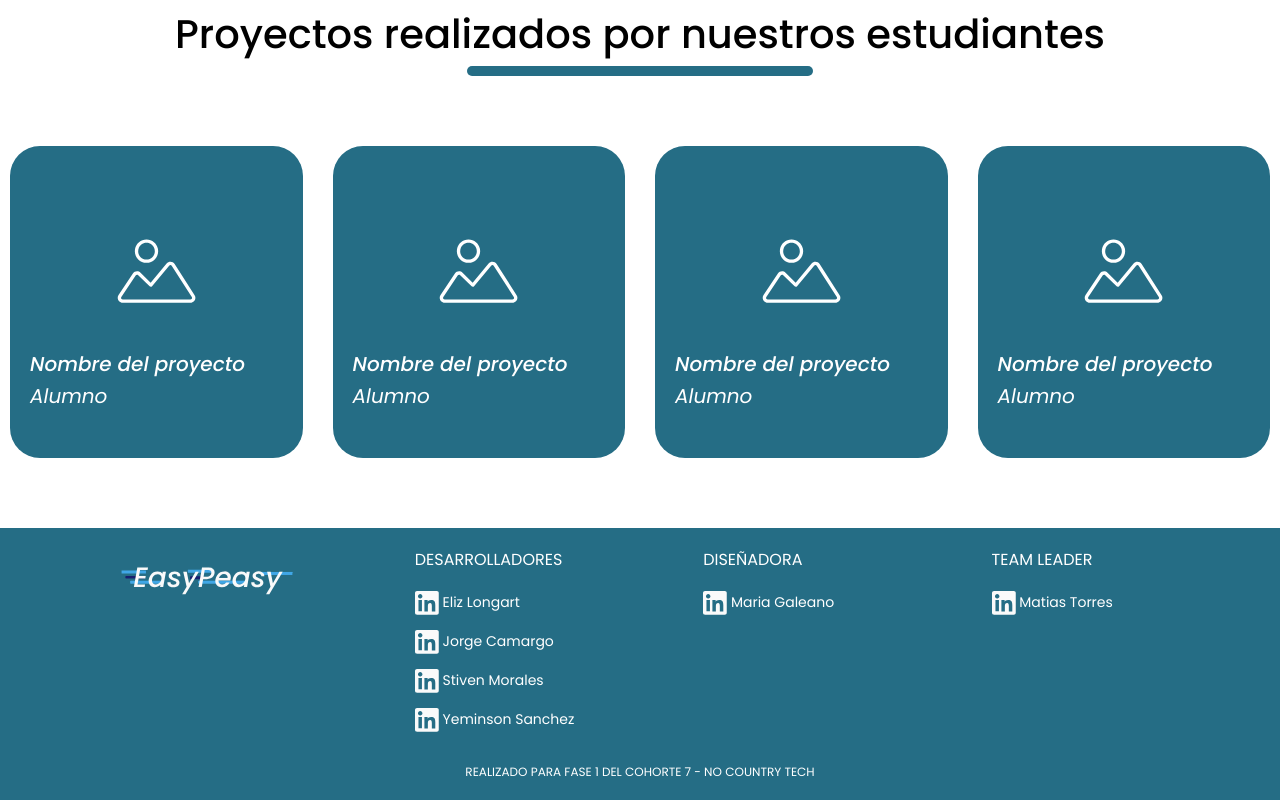
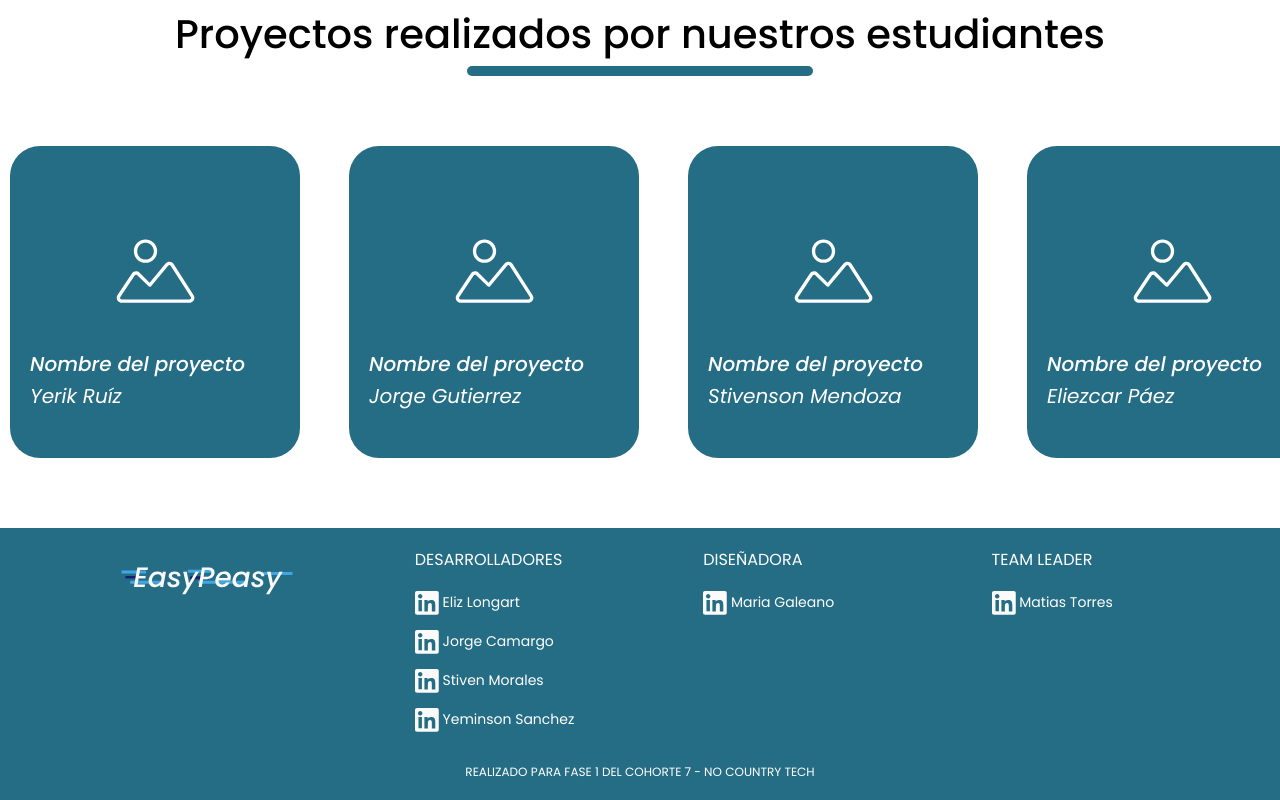
Before and after one commit to No-Country/c7-09-pern-easy-peasy-app, a React (Vite) app in the folder frontEnd/: page / in a window 1280 px wide. Shown: the part 3309-4109 px from the top of the page. Built offline with nearby package versions, Linux system fonts and the light colour scheme.

Commit message:
modularizacion studentProjetcs

```diff
--- a/frontEnd/src/components/Nav/Nav.jsx
+++ b/frontEnd/src/components/Nav/Nav.jsx
@@ -1,10 +1,6 @@
 import { useState } from 'react'
 import { Link } from 'react-scroll'
 import ModalLogin from '../Modal/ModalLogin'
-import loginImage from '../../assets/inicioSesioIlusstracion.svg'
-import iconClose from '../../assets/iconClose.svg'
-// css
-import shoppingCart from '../../assets/shoppingCart.svg'
 import iconoWeb from '../../assets/iconoWeb.svg'
 import iconCart from '../../assets/iconCart.svg'
 
--- /dev/null
+++ b/frontEnd/src/components/projects/projects.jsx
@@ -0,0 +1,16 @@
+
+export const Projects = ({img, projectName, studentName}) => {
+    return (
+      <div className="text-white leading-[31.07px] text-[20px] bg-primary flex flex-wrap justify-center min-w-[290px] max-w-[312px] min-h-[312px] max-h-[312px] rounded-[30px]">
+          <div className="w-full flex justify-center items-end">
+              <img className="pointer-events-none" src={img} alt="" />
+          </div>
+          <div className="w-full flex flex-col justify-center items-start pl-[20px]">
+              <h6 className="font-medium">{projectName}</h6>
+              <p>{studentName}</p>
+          </div>
+      </div>
+    )
+  }
+
+  export default Projects
--- /dev/null
+++ b/frontEnd/src/components/studentProjects/studentProjects.jsx
@@ -0,0 +1,32 @@
+import Projects from "../projects/projects.jsx"
+import cursoImage from '../../assets/curso-no-available.svg'
+
+
+export const StudentProjects = () => {
+  return (
+    <div className="grid grid-cols-4 gap-24 sm:gap-24 md:gap-24 lg:gap-24-4 xl:gap-24 items-stretch">
+        <Projects
+          img={cursoImage}
+          projectName={'Nombre del proyecto'}
+          studentName={'Yerik Ruíz'}
+        />
+        <Projects
+          img={cursoImage}
+          projectName={'Nombre del proyecto'}
+          studentName={'Jorge Gutierrez'}
+        />
+        <Projects
+          img={cursoImage}
+          projectName={'Nombre del proyecto'}
+          studentName={'Stivenson Mendoza'}
+        />
+        <Projects
+          img={cursoImage}
+          projectName={'Nombre del proyecto'}
+          studentName={'Eliezcar Páez'}
+        />
+    </div>
+  )
+}
+
+export default StudentProjects
--- a/frontEnd/src/pages/LandingPage/LandingPage.jsx
+++ b/frontEnd/src/pages/LandingPage/LandingPage.jsx
@@ -8,10 +8,10 @@ import userGaren from '../../assets/userGaren.jpg'
 import userJanna from '../../assets/userJanna.jpg'
 import userThresh from '../../assets/userThresh.jpg'
 import userNasus from '../../assets/userNasus.jpg'
-import cursoImage from '../../assets/curso-no-available.svg'
 import Slider from '../../components/Slider/Slider'
 import cursosIcon from '../../assets/cursosIcon.svg'
 import iconRuta from '../../assets/iconRuta.svg'
+import StudenProjects from "../../components/studentProjects/studentProjects.jsx"
 // css
 
 const LandingPage = () => {
@@ -318,42 +318,7 @@ const LandingPage = () => {
         </h2>
         <div className="ml-auto mr-auto bg-primary h-[4px] rounded-[50px] md:w-[27%] md:h-[10px]"></div>
         <Slider>
-          <div className="text-white leading-[31.07px] text-[20px] bg-primary flex flex-wrap justify-center min-w-[290px] max-w-[312px] min-h-[312px] max-h-[312px] rounded-[30px]">
-            <div className="w-full flex justify-center items-end">
-              <img className="pointer-events-none" src={cursoImage} alt="" />
-            </div>
-            <div className="w-full flex flex-col justify-center items-start pl-[20px]">
-              <h6 className="font-medium">Nombre del proyecto</h6>
-              <p>Alumno</p>
-            </div>
-          </div>
-          <div className="text-white leading-[31.07px] text-[20px] bg-primary flex flex-wrap justify-center min-w-[290px] max-w-[312px] min-h-[312px] max-h-[312px] rounded-[30px]">
-            <div className="w-full flex justify-center items-end">
-              <img className="pointer-events-none" src={cursoImage} alt="" />
-            </div>
-            <div className="w-full flex flex-col justify-center items-start pl-[20px]">
-              <h6 className="font-medium">Nombre del proyecto</h6>
-              <p>Alumno</p>
-            </div>
-          </div>
-          <div className="text-white leading-[31.07px] text-[20px] bg-primary flex flex-wrap justify-center min-w-[290px] max-w-[312px] min-h-[312px] max-h-[312px] rounded-[30px]">
-            <div className="w-full flex justify-center items-end">
-              <img className="pointer-events-none" src={cursoImage} alt="" />
-            </div>
-            <div className="w-full flex flex-col justify-center items-start pl-[20px]">
-              <h6 className="font-medium">Nombre del proyecto</h6>
-              <p>Alumno</p>
-            </div>
-          </div>
-          <div className="text-white leading-[31.07px] text-[20px] bg-primary flex flex-wrap justify-center min-w-[290px] max-w-[312px] min-h-[312px] max-h-[312px] rounded-[30px]">
-            <div className="w-full flex justify-center items-end">
-              <img className="pointer-events-none" src={cursoImage} alt="" />
-            </div>
-            <div className="w-full flex flex-col justify-center items-start pl-[20px]">
-              <h6 className="font-medium">Nombre del proyecto</h6>
-              <p>Alumno</p>
-            </div>
-          </div>
+        <StudenProjects />
         </Slider>
       </div>
     </>
```
